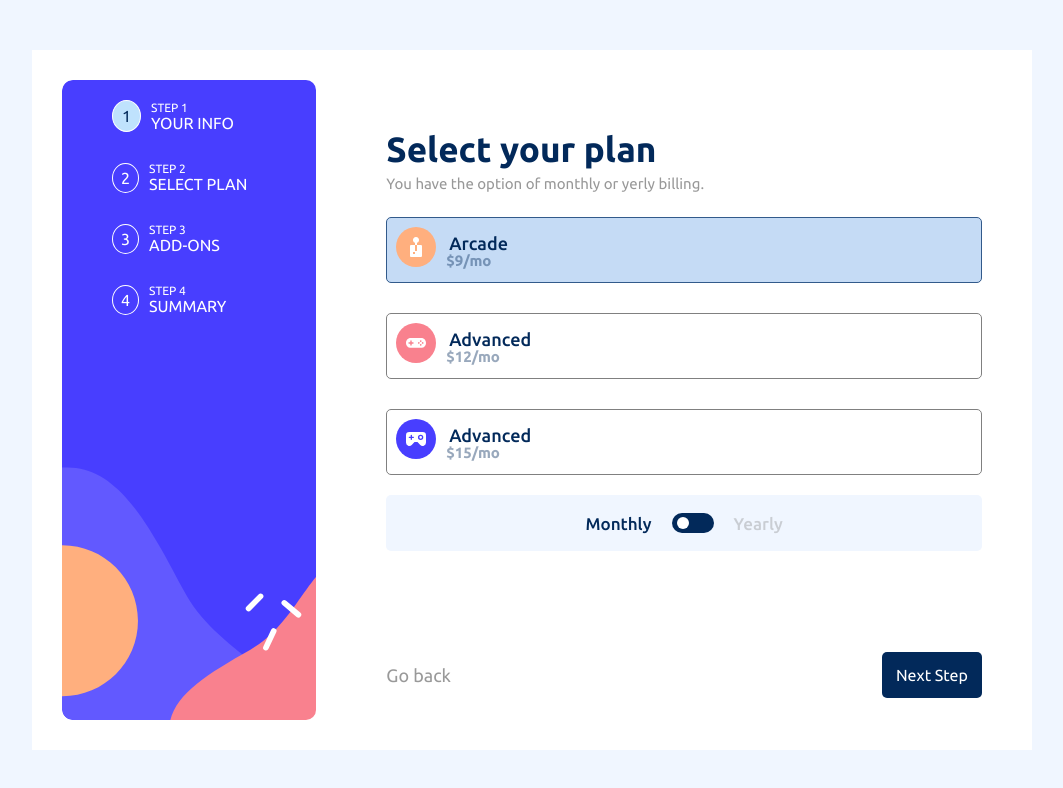
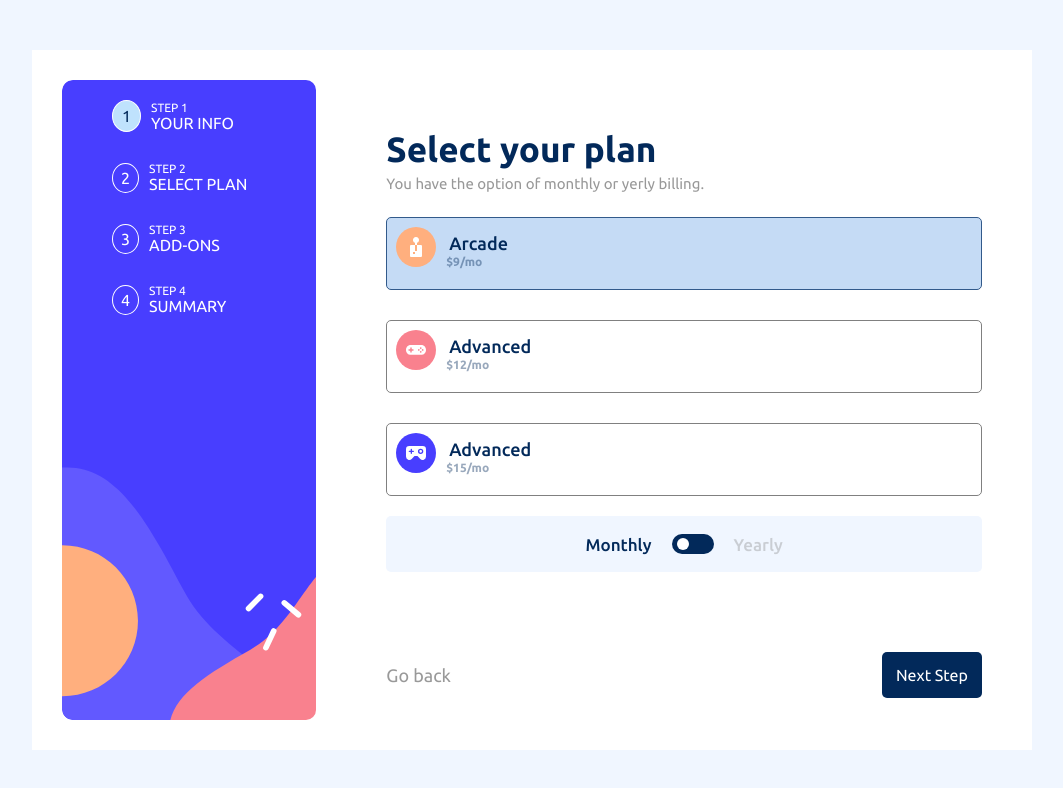
Before and after one commit to timita16/multiSetp-form, a React (Create React App) app: page /plan2 in a window 1280 px wide. Shown: the top 788 px of the page, without its empty margins (108-1171 px from the left). Built offline with nearby package versions, Linux system fonts and the light colour scheme.

Commit message:
fixing styles

```diff
--- a/src/components/views/plan/Plan.module.css
+++ b/src/components/views/plan/Plan.module.css
@@ -202,13 +202,14 @@
         margin-bottom: 25px;
     }
     .labelL, .labelL2, .labelL3 {
-        padding: 15px 23px 28px 62px;
+        padding: 15px 23px 35px 62px;
         font-size: 18px;
         font-weight: 500;
         cursor: pointer;
     }
     .labelL::after, .labelL2::after, .labelL3::after {
-        font-size: 15px
+        font-size: 12px;
+        bottom: 22px;
     }
     .divPlan {
         padding: 18px;
```
